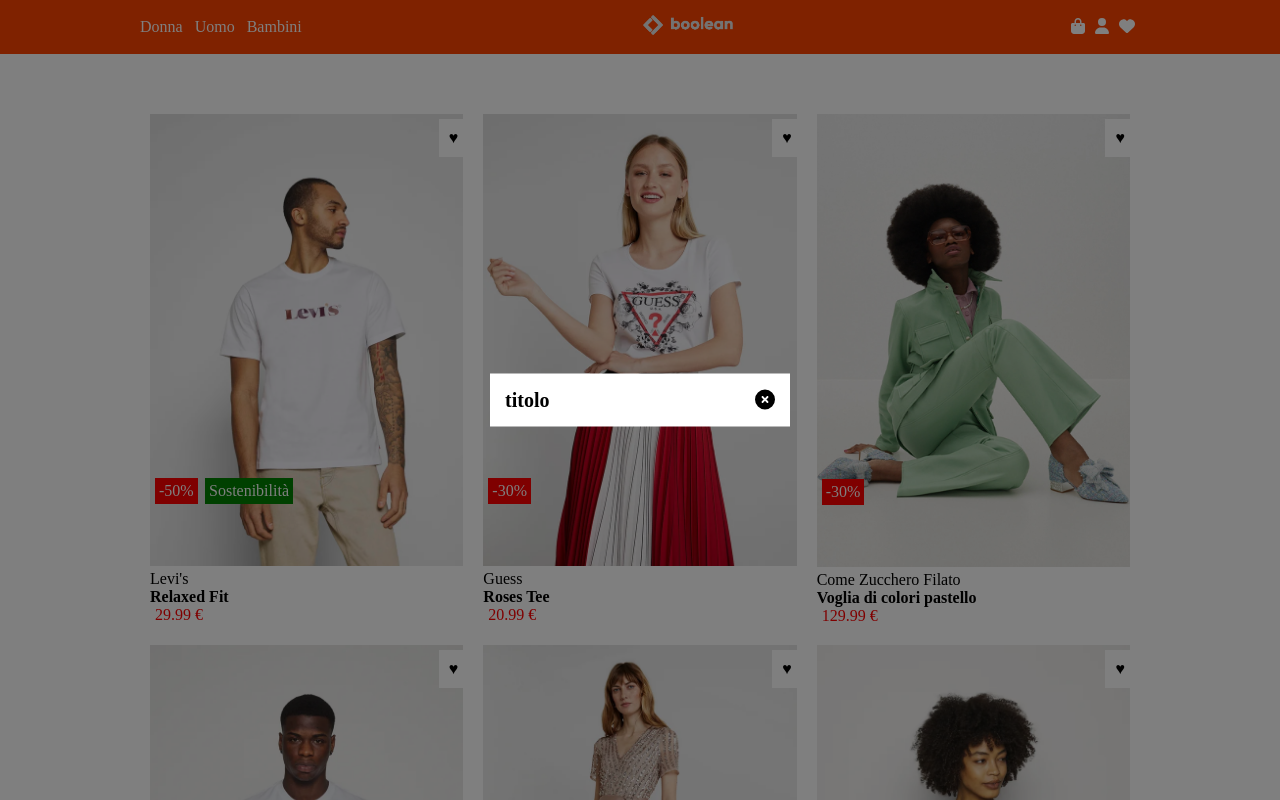
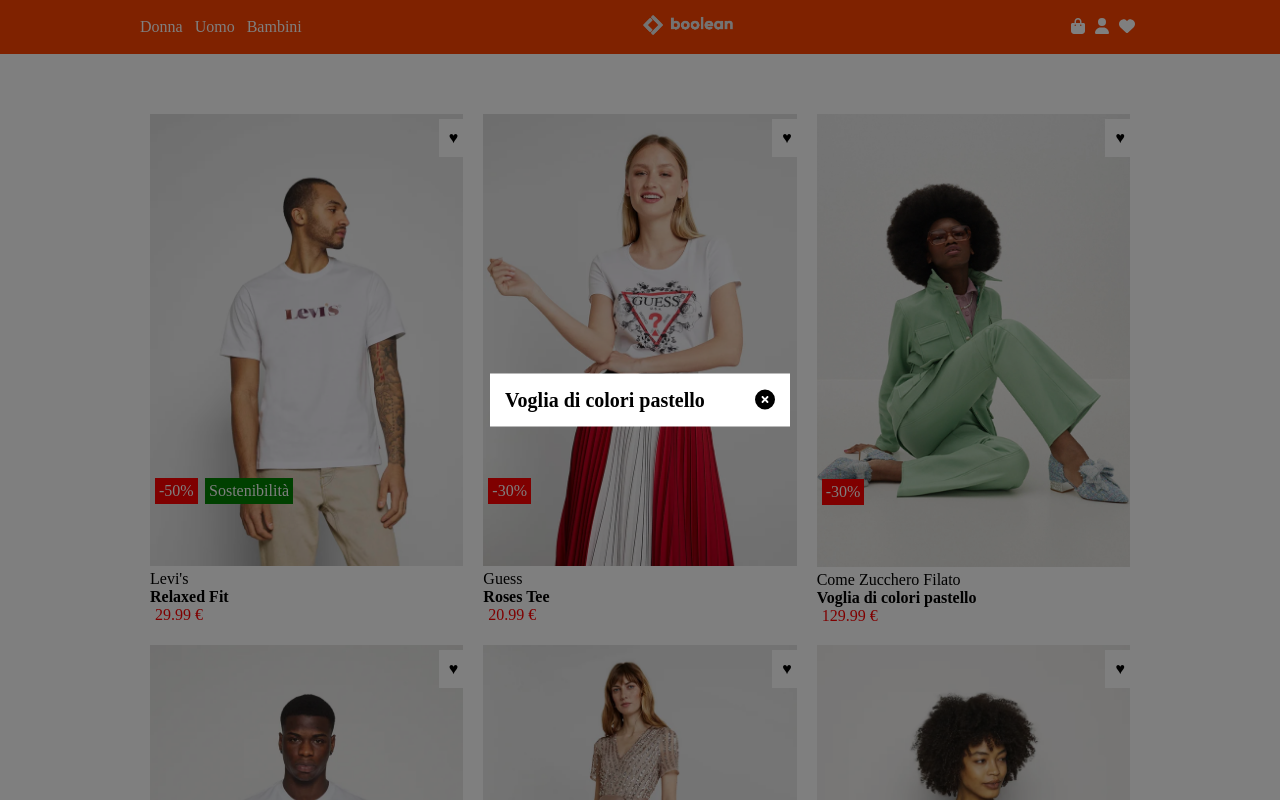
Before and after one commit to karimdib/vite-boolando, a Vue app: page / in a window 1280 px wide. Both pictures are taken after a click on the element 973 px from the left and 369 px from the top of the page. Shown: the top 800 px of the page. Built offline with nearby package versions, Linux system fonts and the light colour scheme; data requests are answered from the project's data file.

Commit message:
import data product with $emit

```diff
--- a/src/components/Card.vue
+++ b/src/components/Card.vue
@@ -20,7 +20,7 @@
 <template>
     <div>
 
-        <div class="col-4 " @click="$emit('prodotto', item.name)">
+        <div class="col-4 " @click="$emit('prodotto', item)">
             <figure>
                 <img class="web-1" :src="getImagePath(`/img/${item.frontImage}`)" alt="">
                 <img class="web-2" :src="getImagePath(`/img/${item.backImage}`)" alt="">
--- a/src/components/PageMain.vue
+++ b/src/components/PageMain.vue
@@ -17,8 +17,9 @@
         }
     },
     methods: {
-        showModal() {
+        showModal(item) {
             this.show = true
+            this.dataModal = item
             console.log('ciao sono un $emit', this.show)
         },
         removeModal() {
@@ -46,7 +47,7 @@
                 </div>
                 <div v-if="show" class="modal-content">
                     <div class="product__modal">
-                        <p>titolo</p>
+                        <p>{{ dataModal.name }}</p>
                         <p @click="removeModal">
                             <awesome-icon icon=circle-xmark />
                         </p>
```
